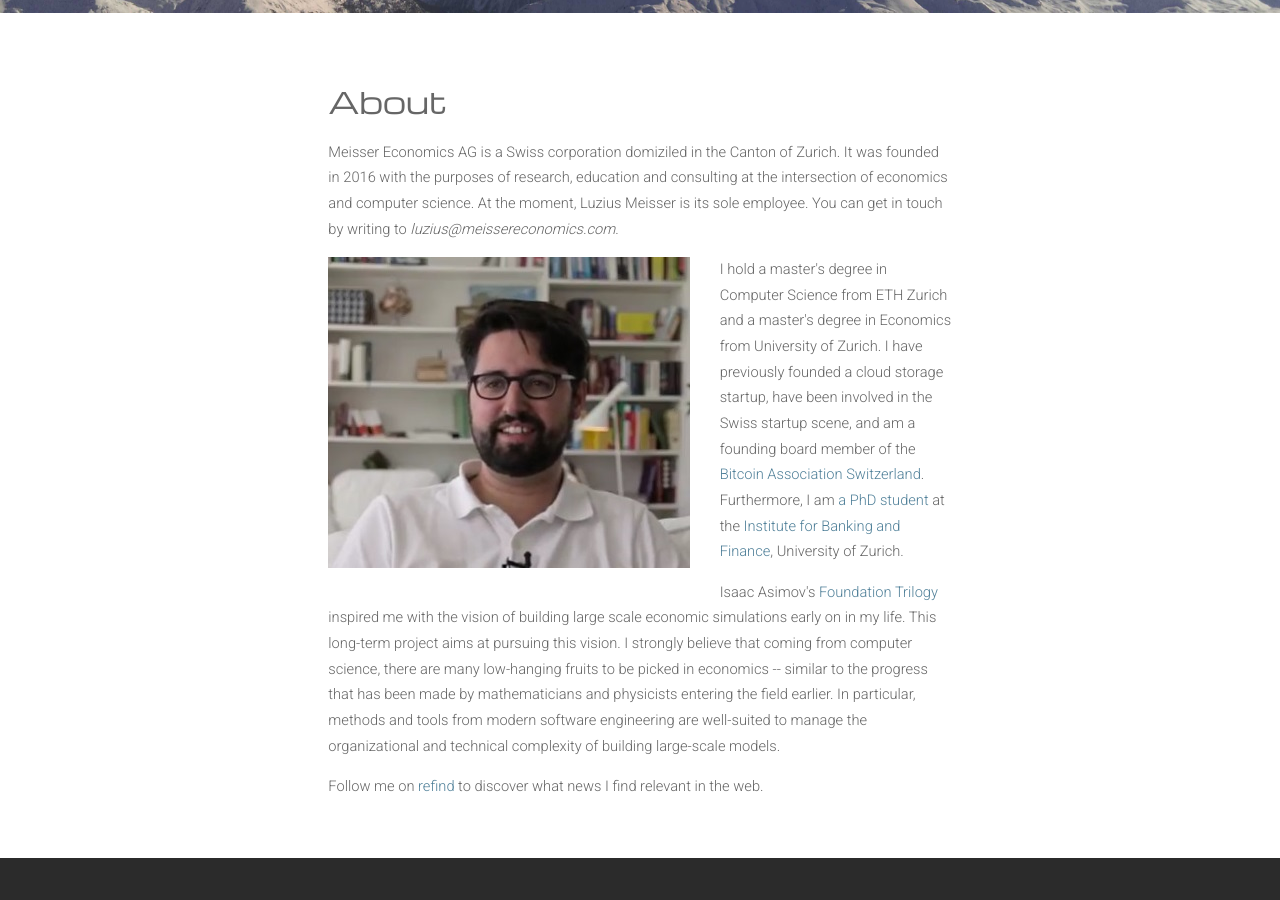
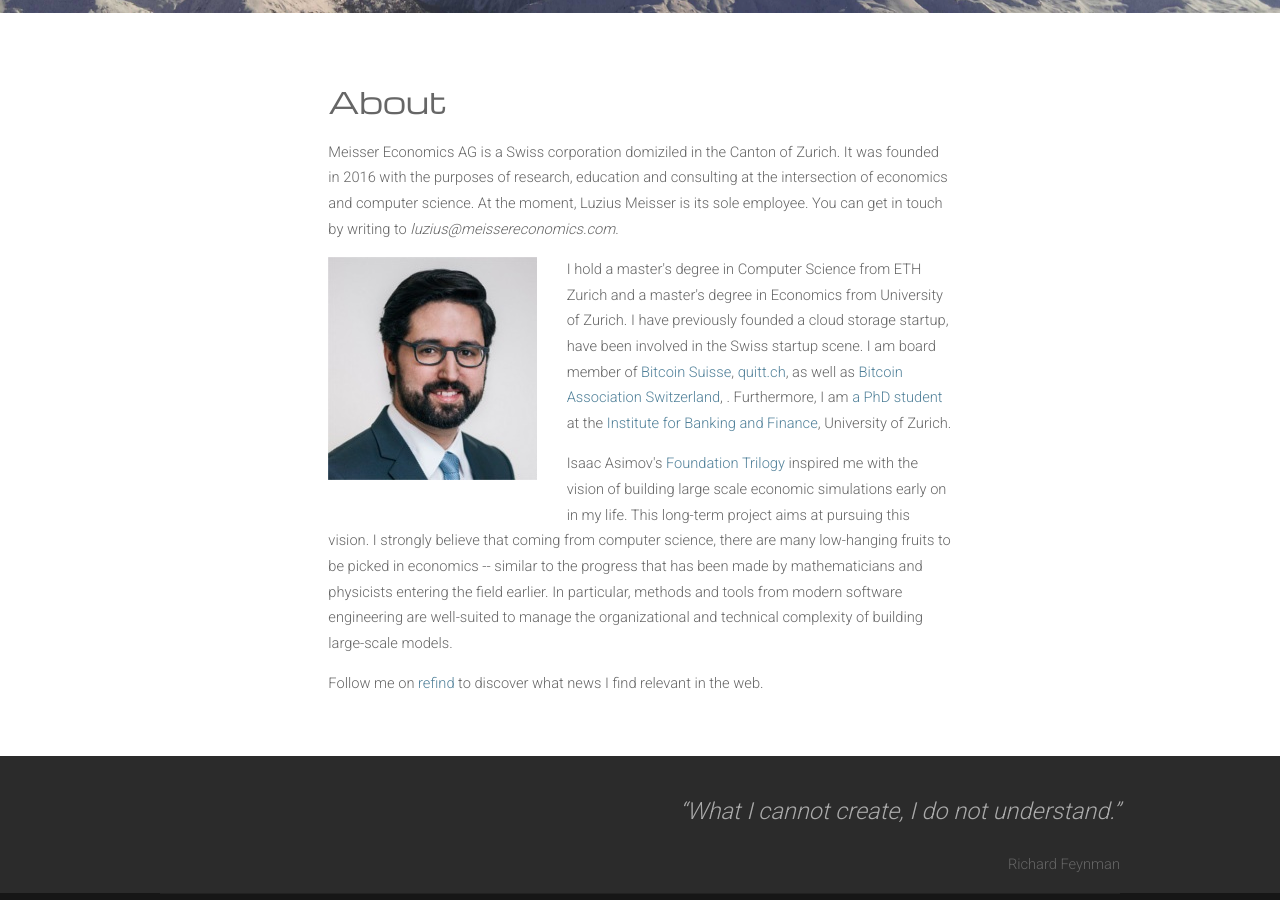
Before and after one commit to meisserecon/www, a Jekyll site: the page built from about.md, in a window 1280 px wide and 900 px high, scrolled down 468 px. Built offline with Jekyll 4.4.1, drawn with Linux system fonts in a browser that asks for light colours; nearby versions of some CDN libraries.

Commit message:
updated about

```diff
--- a/about.md
+++ b/about.md
@@ -5,7 +5,7 @@
 ---
 <p>Meisser Economics AG is a Swiss corporation domiziled in the Canton of Zurich. It was founded in 2016 with the purposes of research, education and consulting at the intersection of economics and computer science. At the moment, Luzius Meisser is its sole employee. You can get in touch by writing to <em>luzius@meissereconomics.com</em>.</p>
 
-<p><img src="/assets/images/luzius.jpg" alt="" class="image left"> I hold a master's degree in Computer Science from ETH Zurich and a master's degree in Economics from University of Zurich. I have previously founded a cloud storage startup, have been involved in the Swiss startup scene, and am a founding board member of the <a href="http://bitcoinassociation.ch/">Bitcoin Association Switzerland</a>. Furthermore, I am <a href="http://www.phd-finance.uzh.ch/en/People/students/meisser.html">a PhD student</a> at the <a href="http://www.bf.uzh.ch/">Institute for Banking and Finance</a>, University of Zurich.</p>
+<p><img src="/assets/images/luzius2.jpg" alt="" class="image left"> I hold a master's degree in Computer Science from ETH Zurich and a master's degree in Economics from University of Zurich. I have previously founded a cloud storage startup, have been involved in the Swiss startup scene. I am board member of <a href="http://bitcoinsuisse.ch">Bitcoin Suisse</a>, <a href="http://quitt.ch">quitt.ch</a>, as well as <a href="http://bitcoinassociation.ch/">Bitcoin Association Switzerland</a>, . Furthermore, I am <a href="http://www.phd-finance.uzh.ch/en/People/students/meisser.html">a PhD student</a> at the <a href="http://www.bf.uzh.ch/">Institute for Banking and Finance</a>, University of Zurich.</p>
 
 <p>Isaac Asimov's <a href="https://en.wikipedia.org/wiki/Foundation_series">Foundation Trilogy</a> inspired me with the vision of building large scale economic simulations early on in my life. This long-term project aims at pursuing this vision. I strongly believe that coming from computer science, there are many low-hanging fruits to be picked in economics -- similar to the progress that has been made by mathematicians and physicists entering the field earlier. In particular, methods and tools from modern software engineering are well-suited to manage the organizational and technical complexity of building large-scale models.</p>
 
```
Also changed, not shown: assets/images/luzius2.jpg (added).
